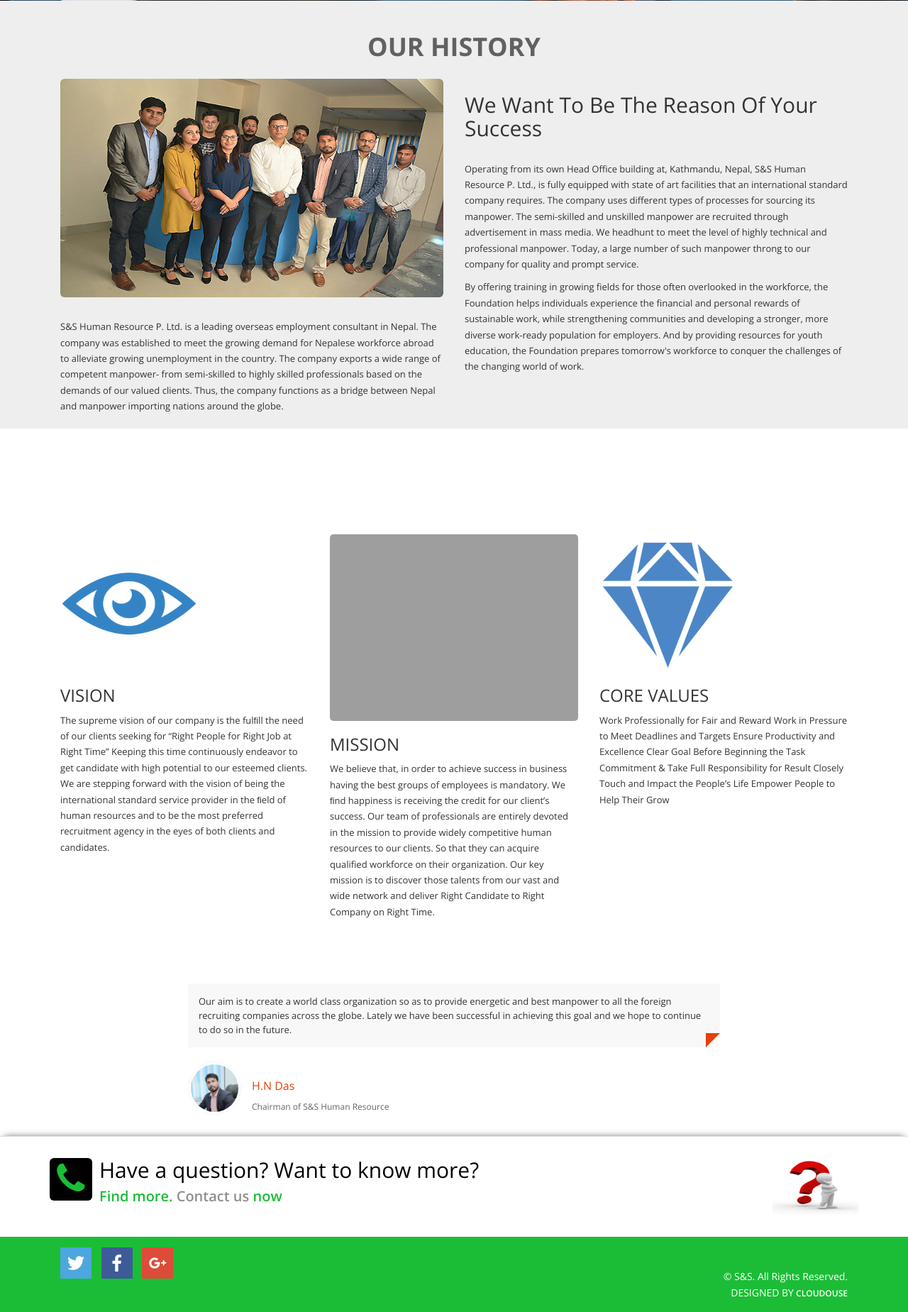
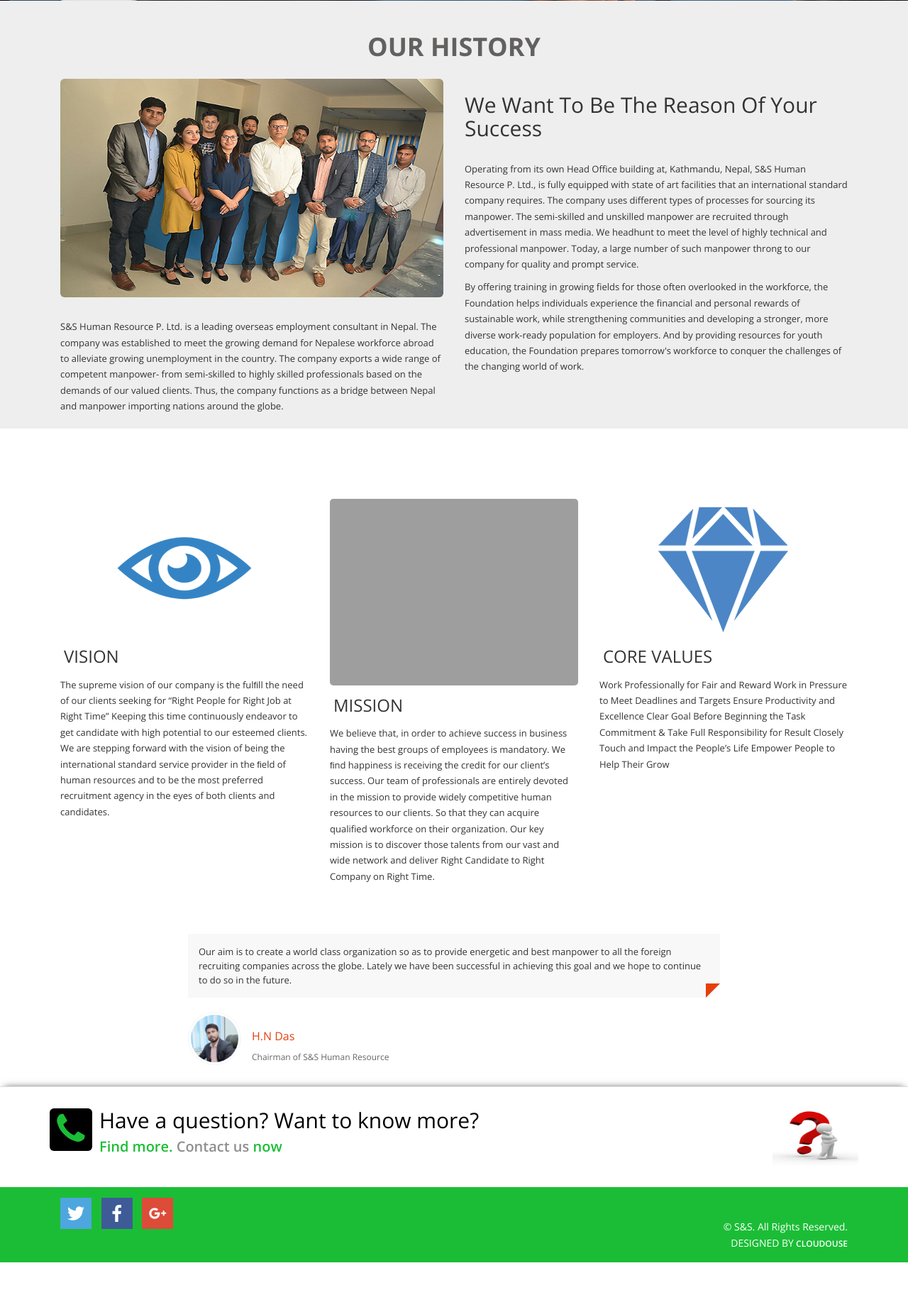
Before and after one commit to PembaTshiring/cloudousebeta, a PHP site: page / in a window 1280 px wide. Shown: the part 769-2618 px from the top of the page at 71% size. After the commit the page ends 2548 px from the top, so only its background shows below. Run offline with PHP 8.4, Linux system fonts and the light colour scheme; grey boxes are pictures that could not be loaded.

Commit message:
tidying up

```diff
--- a/css/style.css
+++ b/css/style.css
@@ -544,7 +544,7 @@ box-shadow: 0px -4px 10px -6px rgba(0,0,0,0.75);
 }
 
 .lates {
-	padding:50px;
+	padding:30px;
 }
 
 .lates h2 {
@@ -552,9 +552,13 @@ box-shadow: 0px -4px 10px -6px rgba(0,0,0,0.75);
 	font-weight:600;
 	color:#333;
 }
+.lates h3{
+  margin: auto;
+  padding: 15px 5px;
+}
 
 .lates img {
-	margin-top:30px;
+	margin:auto;
 	border-radius:5px;
 }
 
```
